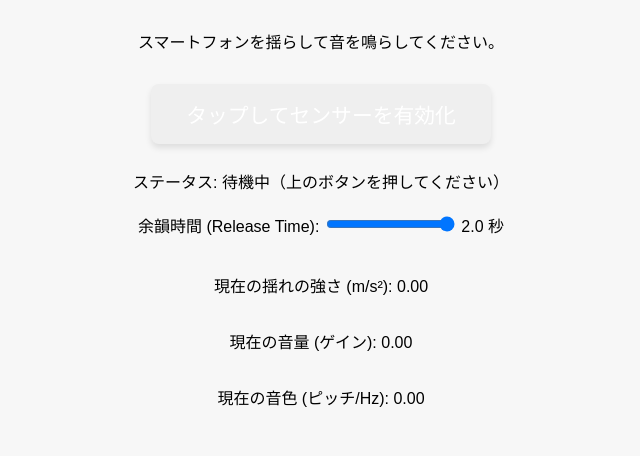
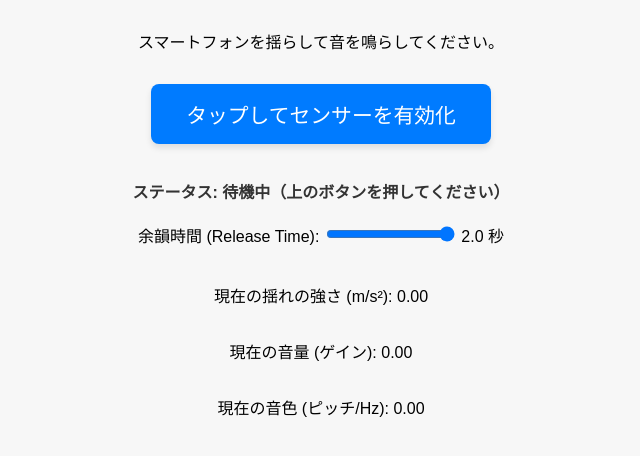
Before and after one commit to MISO-KAYAKI/bell-simulator, a plain HTML site: page index.html in a window 1280 px wide. Shown: the part 74-530 px from the top of the page, without its empty margins (319-959 px from the left). Drawn offline with Linux system fonts and the light colour scheme.

Commit message:
Refactor styles and update cowbell duration
Updated styles for toggle button states and adjusted cowbell duration.

```diff
--- a/index.html
+++ b/index.html
@@ -27,11 +27,26 @@
             border: none;
             color: white;
             border-radius: 8px;
-            margin: 15px 0 25px 0; /* マージンを調整 */
+            margin: 15px 0 25px 0;
             box-shadow: 0 4px 6px rgba(0, 0, 0, 0.1);
             transition: background-color 0.3s;
         }
-        /* スタイルは省略... */
+        /* 停止中 (Stopped) のスタイル - 色を復活 */
+        #toggle-button[data-state="stopped"] {
+            background-color: #007bff; /* 青 */
+        }
+        /* 実行中 (Running) のスタイル - 色を復活 */
+        #toggle-button[data-state="running"] {
+            background-color: #dc3545; /* 赤 */
+        }
+        #toggle-button:active {
+            opacity: 0.8;
+        }
+        #status {
+            margin-top: 10px;
+            font-weight: bold;
+            color: #333;
+        }
     </style>
 </head>
 <body>
@@ -58,7 +73,6 @@
         const audioContext = new AudioContext();
 
         // カウベルの音色データ
-        // ★ 変更点 3: 初期余韻時間を2.0秒に設定
         let COWBELL_DURATION = 2.0;
         const FREQ_LOW = 540;
         const FREQ_HIGH = 800;
@@ -72,11 +86,10 @@
         const volumeDisplay = document.getElementById('volume-display');
         const pitchDisplay = document.getElementById('pitch-display');
 
-        // ★ 変更点 2: スライダー要素の参照
         const decaySlider = document.getElementById('decay-slider');
         const decayDisplay = document.getElementById('decay-display');
 
-        // ★ 変更点 2: スライダーイベントリスナーを設定
+        // スライダーイベントリスナーを設定
         decaySlider.addEventListener('input', (e) => {
             // スライダーの値をCOWBELL_DURATION変数に反映し、表示を更新
             COWBELL_DURATION = parseFloat(e.target.value);
```
